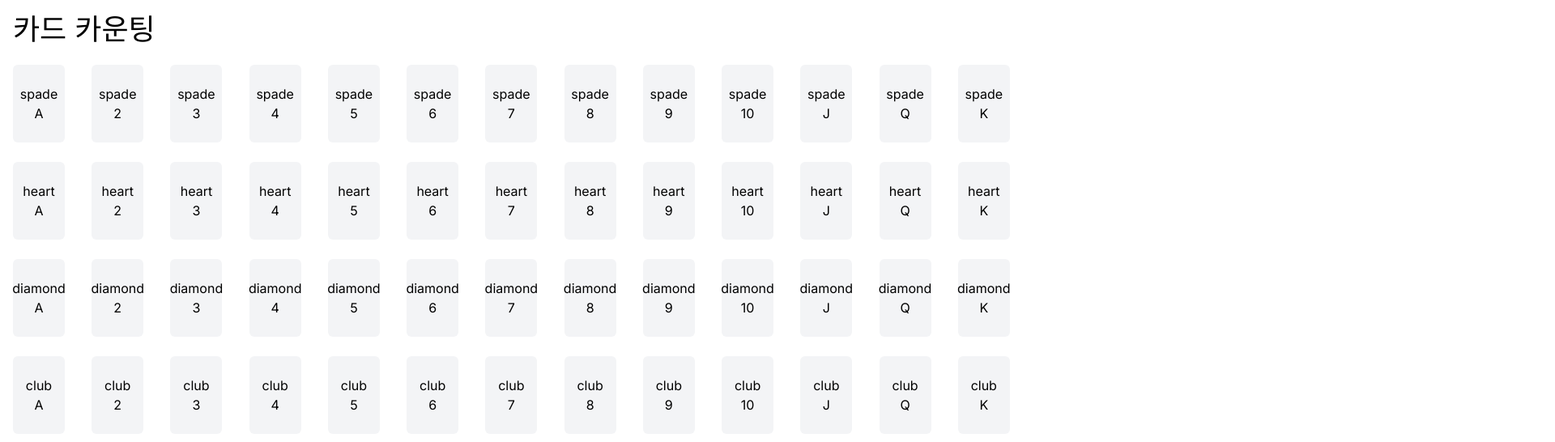
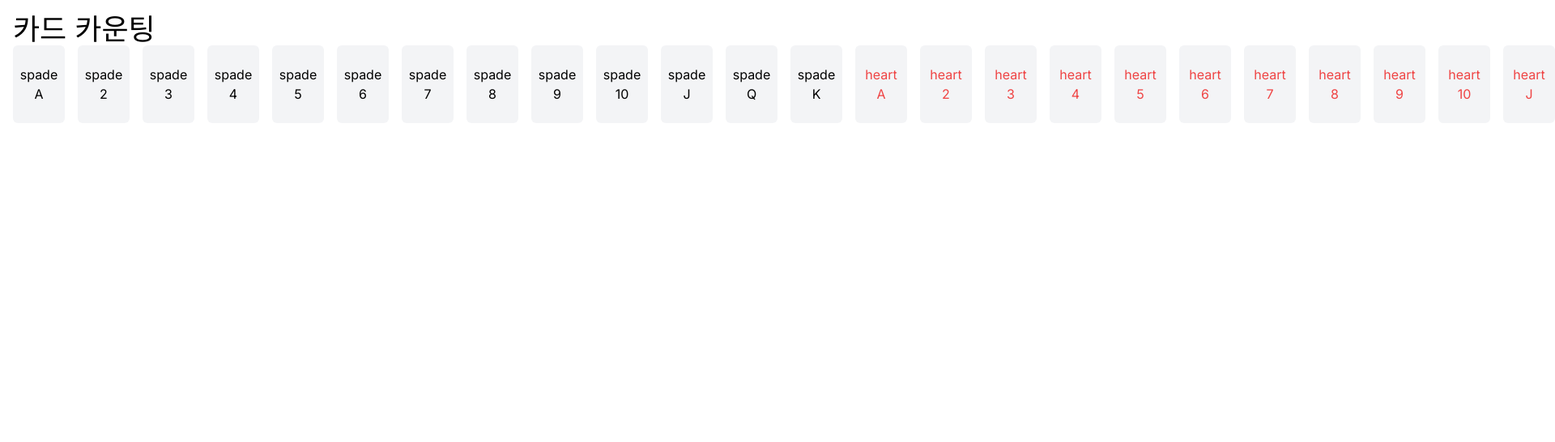
Before and after one commit to harrdas/card-counting, a Next.js app: page / in a window 1280 px wide. Shown: the top 546 px of the page at 81% size, 1920 px wide, since content can reach past the window. Built offline with nearby package versions, Linux system fonts and the light colour scheme.

Commit message:
- fix: 타입스크립트 에러 해결 - add: cursor pointer 추가

```diff
--- a/app/page.tsx
+++ b/app/page.tsx
@@ -1,39 +1,88 @@
+"use client";
+
+import { useEffect, useState } from "react";
+
+interface Card {
+  type: "spade" | "heart" | "diamond" | "club";
+  number:
+    | "A"
+    | "2"
+    | "3"
+    | "4"
+    | "5"
+    | "6"
+    | "7"
+    | "8"
+    | "9"
+    | "10"
+    | "J"
+    | "Q"
+    | "K";
+  color: "red" | "black";
+  isToggled: boolean;
+}
+
 export default function Home() {
-  const cardTypes: string[] = ["spade", "heart", "diamond", "club"];
-  const cardNumbers: string[] = [
-    "A",
-    "2",
-    "3",
-    "4",
-    "5",
-    "6",
-    "7",
-    "8",
-    "9",
-    "10",
-    "J",
-    "Q",
-    "K",
-  ];
+  const [cards, setCards] = useState<Card[]>([]);
+
+  useEffect(() => {
+    const cardTypes: ("spade" | "heart" | "diamond" | "club")[] = [
+      "spade",
+      "heart",
+      "diamond",
+      "club",
+    ];
+    const cardNumbers: (
+      | "A"
+      | "2"
+      | "3"
+      | "4"
+      | "5"
+      | "6"
+      | "7"
+      | "8"
+      | "9"
+      | "10"
+      | "J"
+      | "Q"
+      | "K"
+    )[] = ["A", "2", "3", "4", "5", "6", "7", "8", "9", "10", "J", "Q", "K"];
+
+    cardTypes.forEach((cardType) => {
+      cardNumbers.forEach((cardNumber) => {
+        setCards((prev) => [
+          ...prev,
+          {
+            type: cardType,
+            number: cardNumber,
+            color:
+              cardType === "spade" || cardType === "club" ? "black" : "red",
+            isToggled: false,
+          },
+        ]);
+      });
+    });
+  }, []);
+
+  const handleClick = () => {};
 
   return (
     <div className="p-4">
       <h1 className="text-4xl">카드 카운팅</h1>
-      <br />
-
-      {cardTypes.map((cardType: string) => (
-        <>
-          <div className="grid grid-rows-1 grid-flow-col gap-4">
-            {cardNumbers.map((cardNumber: string) => (
-              <div className="w-16 h-24 bg-gray-100 rounded-md flex flex-col justify-center items-center">
-                <div className="text-base">{cardType}</div>
-                <div className="text-base">{cardNumber}</div>
-              </div>
-            ))}
+      <div className="grid grid-rows-1 grid-flow-col gap-4">
+        {cards.map((card, index) => (
+          <div
+            key={index}
+            className={`cursor-pointer w-16 h-24 bg-gray-100 rounded-md flex flex-col justify-center items-center ${
+              card.color === "red" ? "text-red-500" : "text-black-500"
+            }`}
+            onClick={handleClick}
+          >
+            <div className="text-base">{card.type}</div>
+            <div className="text-base">{card.number}</div>
           </div>
-          <br />
-        </>
-      ))}
+        ))}
+      </div>
     </div>
   );
 }
```
